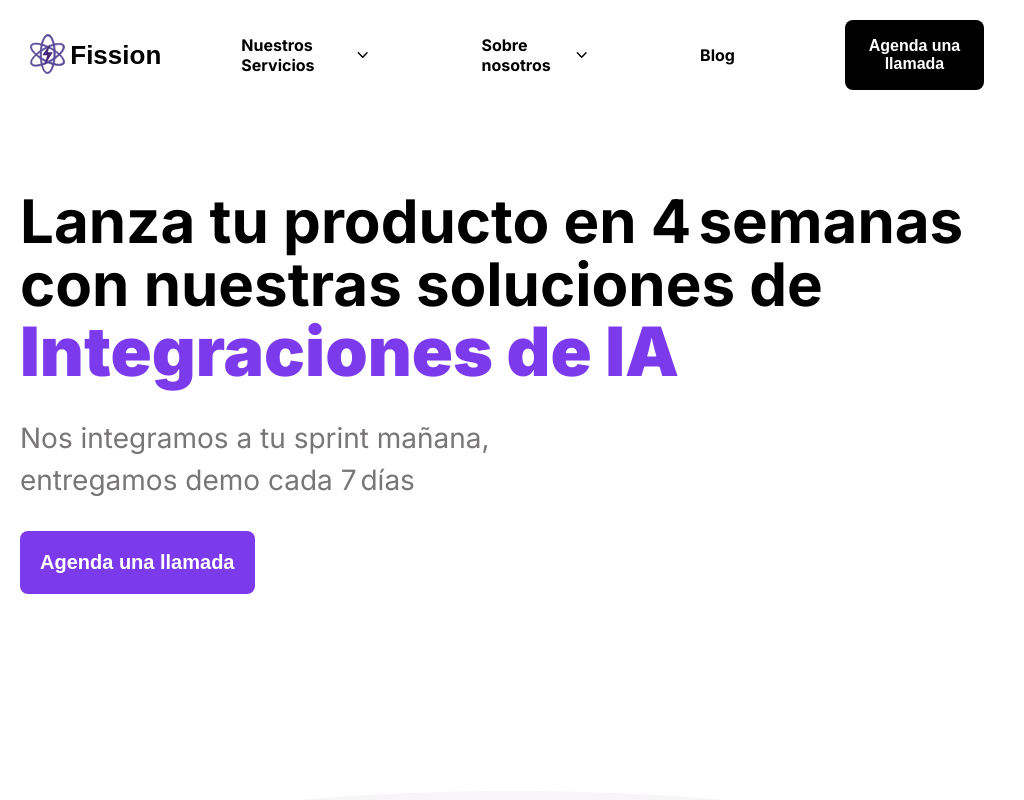
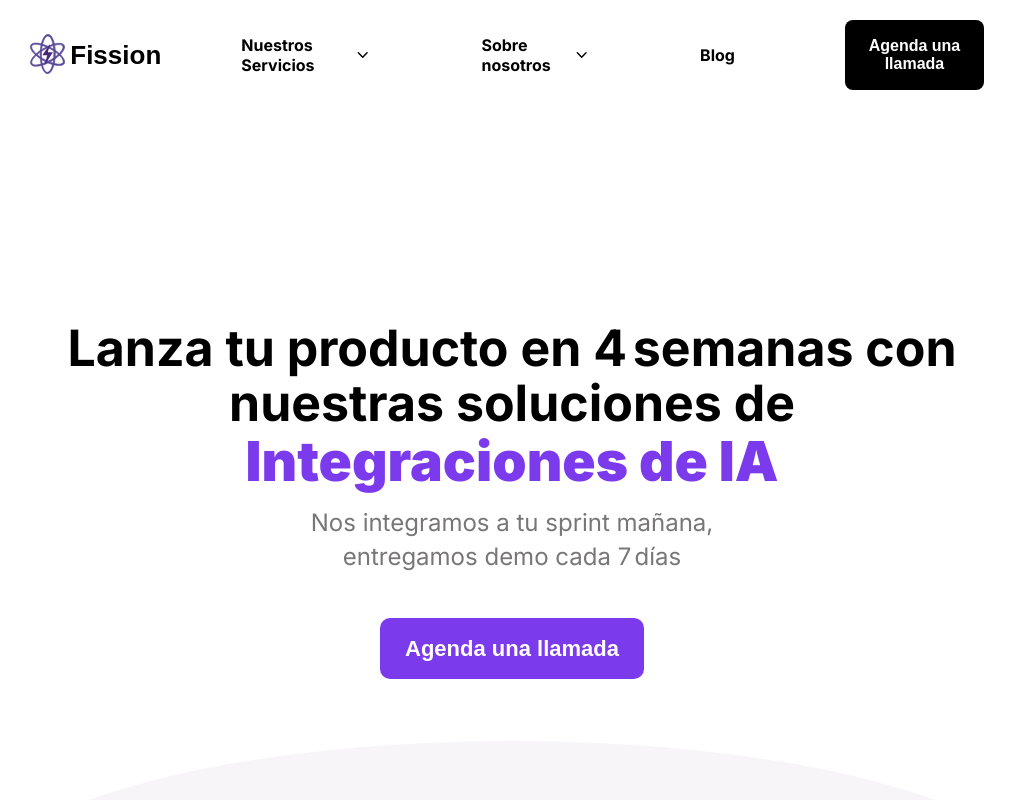
Before and after one commit to SoyDouglas/FissionSoftware, a React (Vite) app: page / in a window 1024 px wide. Shown: the top 800 px of the page. Built offline with nearby package versions, Linux system fonts and the light colour scheme.

Commit message:
Responsive design tablet for hero section

```diff
--- a/src/components/css/Hero.css
+++ b/src/components/css/Hero.css
@@ -1,41 +1,53 @@
-.Hero {
-  background-color: #FFFF;
-  min-height: 100vh;
-  padding-top: 10rem;
-  position: relative;
-  padding-left: 2rem;
+/* Hero.css */
+
+/* Reset default browser margins */
+body {
+  margin: 0;
 }
 
+/* Hero container: extend background full-bleed while preserving side padding as a frame and bottom padding for CTA spacing */
+.Hero {
+  background-color: #FFFFFF; /* Hero background color */
+  min-height: 100vh;         /* Ensure full viewport height */
+  position: relative;        /* For positioning the bottom arc */
+  padding: 10rem 2rem 6rem;   /* Top padding, side padding, and bottom padding to separate CTA from arc */
+  margin: 0 -2rem;           /* Break out of container padding to cover full width */
+  z-index: 0;                /* Establish stacking context */
+}
+
+/* Main title styling */
 .hero-title {
   display: flex;
   flex-direction: column;
-  color: black;
   font-family: var(--font-body);
   font-weight: 700;
   line-height: 1.05;
   font-size: 6rem;
-  max-width: 24ch;
+  max-width: 24ch;           /* Prevent overly long lines */
+  color: #000;
 }
 
+/* Accent span inside title */
 .hero-title .accent {
   color: var(--color-accent);
   font-size: 6.8rem;
   font-weight: 800;
   transition: opacity 0.4s ease, transform 0.4s ease;
-  display: inline-block;
+  display: inline-block;     /* For smooth animations */
 }
 
+/* Animation states for accent */
 .accent.fade-out {
   opacity: 0;
   transform: translateY(-20px);
 }
-
 .accent.fade-in {
   opacity: 1;
   transform: translateY(0);
 }
 
-.hero-sub{
+/* Subtitle text styling */
+.hero-sub {
   font-family: var(--font-body);
   font-size: 2.8rem;
   color: var(--color-text-alt);
@@ -44,14 +56,18 @@
   margin-top: 3rem;
 }
 
+/* List under subtitle */
 .hero-list {
   font-family: var(--font-body);
   font-size: 1.8rem;
   margin: 1.25rem 0 2rem;
-  padding-left: 1.2rem;
+  padding-left: 1.2rem;      /* Indent list items for clarity */
 }
 
+/* Call-to-action button styling */
 .hero-cta {
+  position: relative;        /* Keep above the arc */
+  z-index: 1;                /* Ensure button is on top */
   padding: 2rem;
   font-family: 'Rajdhani', sans-serif;
   font-weight: 600;
@@ -61,16 +77,14 @@
   cursor: pointer;
   background: var(--color-accent);
   color: #fff;
-  box-shadow: none;
   transition: transform 0.2s ease;
-  margin-top: 3rem;
+  margin-top: 3rem;          /* Space above arc */
+}
+.hero-cta:hover {
+  background: #7b56eb;      /* Darken on hover for feedback */
 }
 
-.hero-cta:hover {
-  background: #7b56eb;
-}
-
-/* Arc */
+/* Bottom arc for smooth transition to next section */
 .Hero::after {
   content: "";
   position: absolute;
@@ -78,46 +92,95 @@
   left: 0;
   width: 100%;
   height: 100px;
-  background: #f7f5f8;
+  background: #f7f5f8;      /* Match next section's background */
   border-top-left-radius: 50% 100px;
   border-top-right-radius: 50% 100px;
+  z-index: -1;              /* Place arc behind hero content */
 }
 
-/* Mobile */
-@media (max-width: 768px){
+/* ===== Mobile view (up to 768px) ===== */
+@media (max-width: 768px) {
+  .Hero {
+    display: flex;
+    flex-direction: column;
+    align-items: center;      /* Center content horizontally */
+    padding: 4rem 2rem 4rem;   /* Top, side, and bottom padding */
+    margin: 0 -2rem;           /* Maintain full-bleed effect */
+  }
+  .hero-title {
+    font-size: 3.2rem;
+    text-align: center;       /* Center title text */
+  }
+  .hero-title .accent {
+    font-size: 3.4rem;
+  }
+  .hero-sub {
+    font-size: 1.8rem;
+    text-align: center;
+  }
+  .hero-list {
+    font-size: 1.6rem;
+    margin-top: 2rem;
+    color: rgb(134, 134, 134);
+    padding-left: 1rem;       /* Slightly smaller indent */
+  }
+  .hero-cta {
+    font-size: 1.8rem;
+    padding: 1.5rem;
+    margin-top: 3rem;         /* Space above arc */
+  }
+}
 
+/* ===== Tablet view (769px – 1024px) ===== */
+@media (min-width: 769px) and (max-width: 1024px) {
   .Hero {
     display: flex;
     flex-direction: column;
     align-items: center;
+    justify-content: center;
+    padding: 8rem 2rem 6rem;   /* Top, side, and bottom padding */
+    margin: 0 -2rem;           /* Maintain full-bleed effect */
   }
-
   .hero-title {
-    font-size: 3.2rem;
-    justify-content: center;
+    font-size: 5rem;
+    max-width: 32ch;          /* Limit line length for readability */
     text-align: center;
+    line-height: 1.1;
   }
-
   .hero-title .accent {
-    font-size: 3.4rem;
+    font-size: 5.5rem;
   }
-
   .hero-sub {
-    font-size: 1.8rem;
+    font-size: 2.4rem;
     text-align: center;
+    margin: 1.5rem 0;
+    line-height: 1.4;
   }
-
   .hero-list {
-    font-size: 1.6rem;
-    margin-top: 2rem;
-    color: rgb(134, 134, 134);
+    font-size: 2rem;
+    margin: 2rem 0;
+    padding-left: 1.5rem;
   }
-
+  .hero-list li {
+    margin-bottom: 0.75rem;   /* Space between list items */
+    color: #666;              /* Softer color for readability */
+  }
   .hero-cta {
-    font-size: 1.8rem;
-    padding: 1.5rem;
-    font-weight: 500;
+    font-size: 2.2rem;
+    padding: 1.75rem 2.5rem;
+    margin-top: 3rem;         /* Space above arc */
+    border-radius: 1rem;
+    box-shadow: 0 6px 18px rgba(0, 0, 0, 0.1);
+    transition: transform 0.3s ease, box-shadow 0.3s ease;
   }
-
-
+  .hero-cta:hover {
+    transform: translateY(-4px);
+    box-shadow: 0 12px 24px rgba(0, 0, 0, 0.15);
+  }
+  .Hero::after {
+    height: 150px;            /* Taller arc for tablet */
+    border-top-left-radius: 50% 150px;
+    border-top-right-radius: 50% 150px;
+    z-index: -1;              /* Place arc behind hero content */
+  }
 }
--- a/src/components/css/WhatWeDo.css
+++ b/src/components/css/WhatWeDo.css
@@ -163,10 +163,9 @@
     margin: 3rem auto;
   }
 
-  /* 3) Limitar ancho de cada card para look más “cuadrado” */
   .card {
     width: 100%;
-    max-width: 350px;                  /* ajusta a tu gusto */
+    max-width: 350px;
     padding: 1.5rem;
     box-sizing: border-box;
   }
@@ -175,7 +174,6 @@
 
 /* ===== Tablet: 769px – 1024px ===== */
 @media (min-width: 769px) and (max-width: 1024px) {
-  /* —— Títulos centrados y con peso —— */
   .wwd-title {
     font-size: 4rem;
     text-align: center;
@@ -187,7 +185,6 @@
     margin-bottom: 1.5rem;
   }
 
-  /* —— Tags “Qué hacemos” en fila centrada —— */
   .wwd-items {
     display: flex;
     flex-direction: row;
@@ -198,7 +195,6 @@
     margin: 2rem 0;
   }
 
-  /* —— Grid de 2 columnas centradas —— */
   .card-grid {
     display: grid;
     grid-template-columns: repeat(2, 1fr);
@@ -208,7 +204,7 @@
     justify-items: center;
   }
 
-  /* —— Cards más angostas y estilizadas —— */
+
   .card {
     width: 100%;
     max-width: 420px;
@@ -224,7 +220,6 @@
     box-shadow: 0 8px 24px rgba(0, 0, 0, 0.1);
   }
 
-  /* —— Contenido interno centrado —— */
   .card-title {
     display: flex;
     justify-content: center;
```
